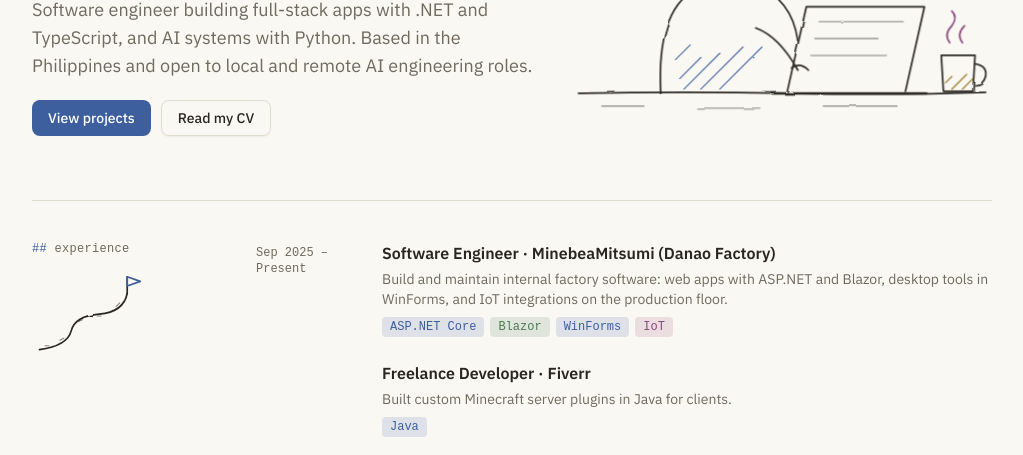
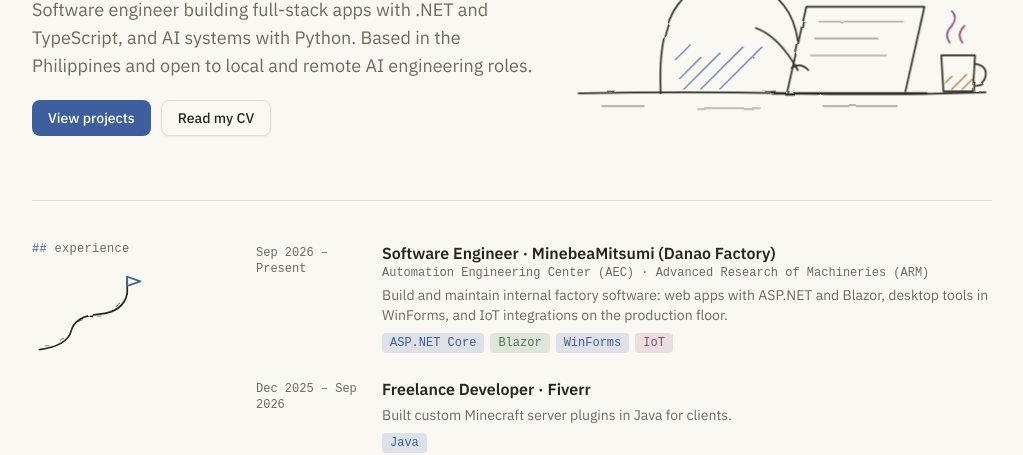
Before and after one commit to CedricRev/cedricrev.github.io, an Astro site: page / in a window 1280 px wide. Shown: the part 365-820 px from the top of the page, without its empty margins (128-1151 px from the left). Built offline with nearby package versions, Linux system fonts and the light colour scheme; Astro itself is replaced by a stand-in of ours.

Commit message:
fix: add work dates and team to experience, keep site colors in embedded views

```diff
--- a/src/components/ExperienceList.astro
+++ b/src/components/ExperienceList.astro
@@ -14,6 +14,7 @@ import { experience } from "@/data/profile";
           <h3 class="font-semibold">
             {job.role} · {job.company}
           </h3>
+          {job.team && <p class="text-muted-foreground font-mono text-xs">{job.team}</p>}
           <p class="text-muted-foreground mt-1 mb-2 text-sm">{job.summary}</p>
           <div class="flex flex-wrap gap-1.5">
             {job.tech.map((t) => (
--- a/src/data/profile.ts
+++ b/src/data/profile.ts
@@ -16,6 +16,7 @@ export const profile = {
 export interface Job {
   role: string;
   company: string;
+  team?: string;
   start: string;
   end: string;
   summary: string;
@@ -26,7 +27,8 @@ export const experience: Job[] = [
   {
     role: "Software Engineer",
     company: "MinebeaMitsumi (Danao Factory)",
-    start: "Sep 2025",
+    team: "Automation Engineering Center (AEC) · Advanced Research of Machineries (ARM)",
+    start: "Sep 2026",
     end: "Present",
     summary:
       "Build and maintain internal factory software: web apps with ASP.NET and Blazor, desktop tools in WinForms, and IoT integrations on the production floor.",
@@ -35,8 +37,8 @@ export const experience: Job[] = [
   {
     role: "Freelance Developer",
     company: "Fiverr",
-    start: "",
-    end: "",
+    start: "Dec 2025",
+    end: "Sep 2026",
     summary: "Built custom Minecraft server plugins in Java for clients.",
     tech: ["Java"],
   },
--- a/src/styles/site.css
+++ b/src/styles/site.css
@@ -1,3 +1,8 @@
+body {
+  background-color: var(--background);
+  color: var(--foreground);
+}
+
 .sketch {
   display: block;
   max-width: 100%;
```
